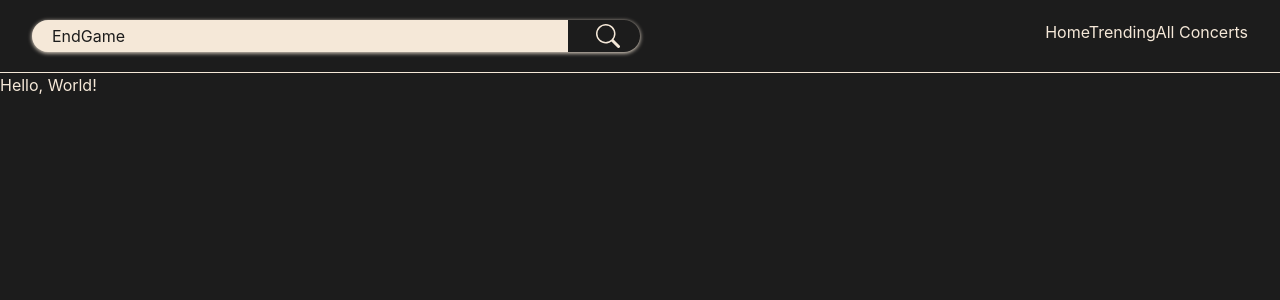
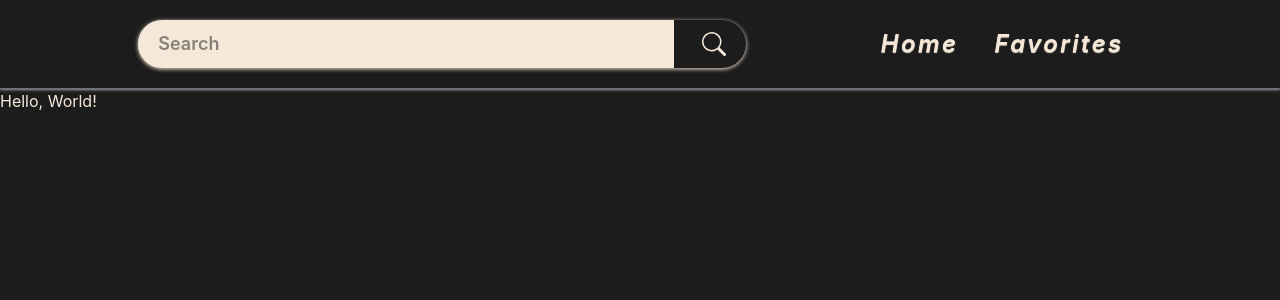
Before and after one commit to mohamed-501-w/Movie-explorer, a React (Vite) app: page / in a window 1280 px wide. Shown: the top 300 px of the page. Built offline with nearby package versions, Linux system fonts and the light colour scheme.

Commit message:
nav done

```diff
--- a/src/components/Nav.jsx
+++ b/src/components/Nav.jsx
@@ -4,21 +4,24 @@ export default function Nav() {
 
 return (
     <>
-        <nav className="flex border-b py-5 px-8 justify-between">
-            <form className="flex-1 flex max-w-1/2 drop-shadow-secondary drop-shadow-sm  rounded-full" action="">
+        <nav className="flex border-b border-gray-500 shadow shadow-white/45 py-5 px-8 justify-evenly gap-x-2.5 font-semibold">
+            <form className="flex-1 flex max-w-1/2 drop-shadow-secondary drop-shadow-sm  rounded-full"
+
+            action="">
+
                 <input
-                className="flex-1 px-5 py-1 rounded-l-full outline-0 text-primary bg-secondary placeholder:text-primary"
-                placeholder="EndGame"
+                className="flex-1 px-5 py-1 rounded-l-full outline-0 text-primary bg-secondary placeholder:text-primary/50 text-lg"
+                placeholder="Search"
                 type="text"
                 name="search"/>
+
                 <button
-                className="text-secondary bg-primary pl-7 pr-5 rounded-r-full"
+                className="peer text-secondary bg-primary pl-7 pr-5 py-2 rounded-r-full transition-colors hover:bg-hover hover:text-primary hover:drop-shadow-amber-950 hover:drop-shadow-sm"
                 >
-                    <svg className=""
-
-                    xmlns="http://www.w3.org/2000/svg"
+                    <svg className="size-6"
                     width="24"
                     height="24"
+                    xmlns="http://www.w3.org/2000/svg"
                     fill="currentColor"
                     class="bi bi-search"
                     viewBox="0 0 16 16">
@@ -26,10 +29,13 @@ return (
                     </svg>
                 </button>
             </form>
-                <div>
-                    <NavLink to="/">Home</NavLink>
-                    <NavLink to="/Movie">Trending</NavLink>
-                    <NavLink to="/Favorites">All Concerts</NavLink>
+                <div className="flex gap-4 text-2xl italic px-2 items-center text-main tracking-widest text-shadow-secondary text-shadow-xs">
+                    <NavLink
+                    className="px-2.5 py-2 transition-all hover:scale-110 hover:text-hover"
+                    to="/">Home</NavLink>
+                    <NavLink
+                    className="px-2.5 py-2 transition-all hover:scale-110 hover:text-hover"
+                    to="/Favorites"> Favorites</NavLink>
                 </div>
         </nav>
         <Outlet />
```
